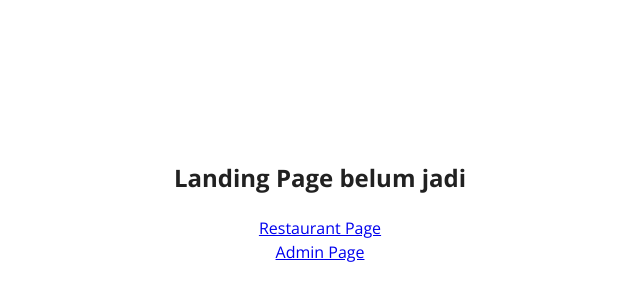
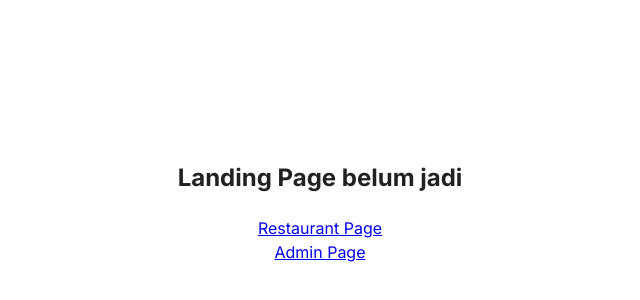
Before and after one commit to fabianhabil/foodtura, a Next.js app in the folder frontend/: page / in a window 1280 px wide. Shown: the part 198-498 px from the top of the page, without its empty margins (320-960 px from the left). Built offline with nearby package versions, Linux system fonts and the light colour scheme.

Commit message:
chg(typography): main font to Inter

```diff
--- a/frontend/src/styles/theme.ts
+++ b/frontend/src/styles/theme.ts
@@ -16,8 +16,8 @@ const theme = createTheme({
     },
     typography: {
         fontFamily: [
+            'Inter',
             'Open Sans',
-            'Inter',
             '-apple-system',
             'BlinkMacSystemFont',
             '"Segoe UI"',
```
